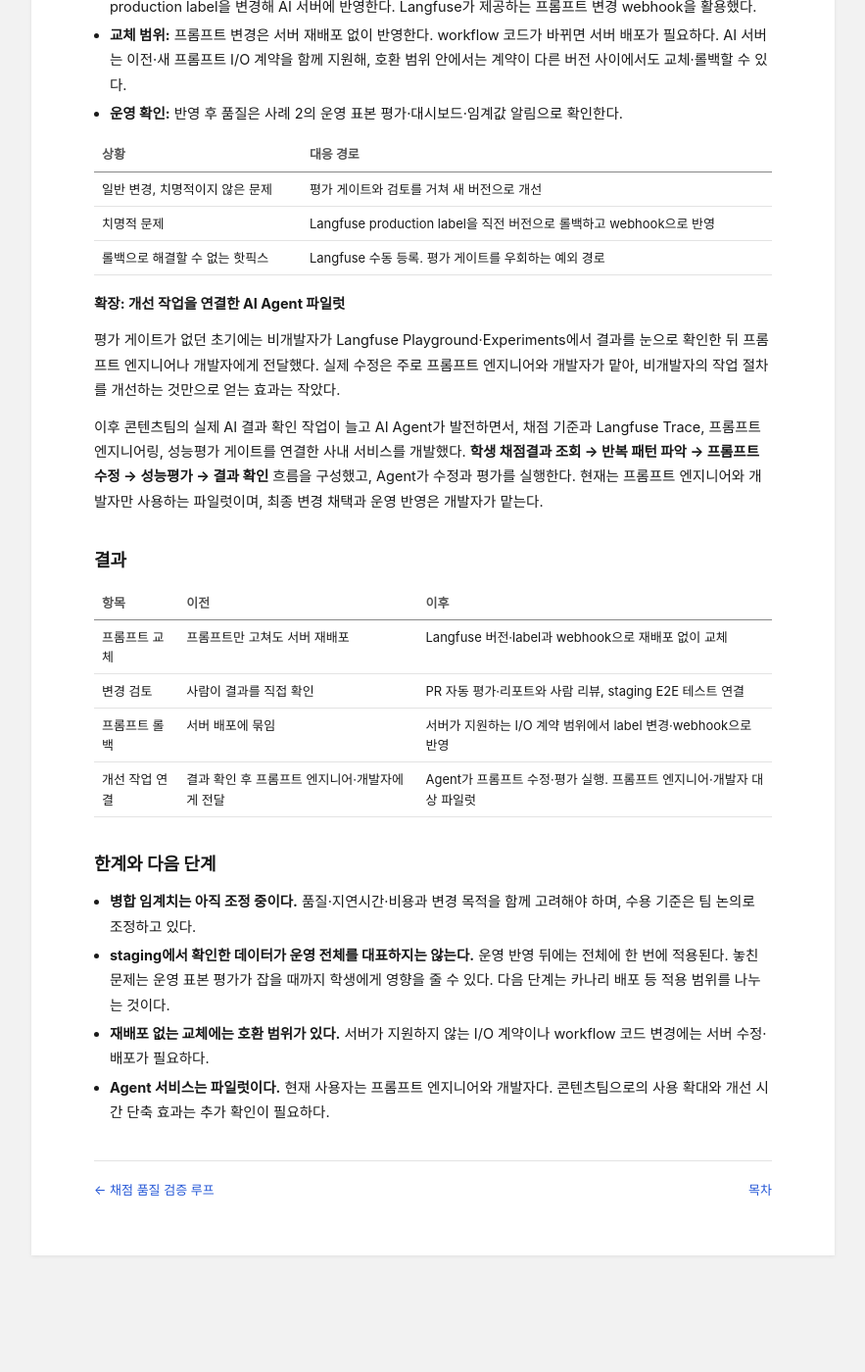
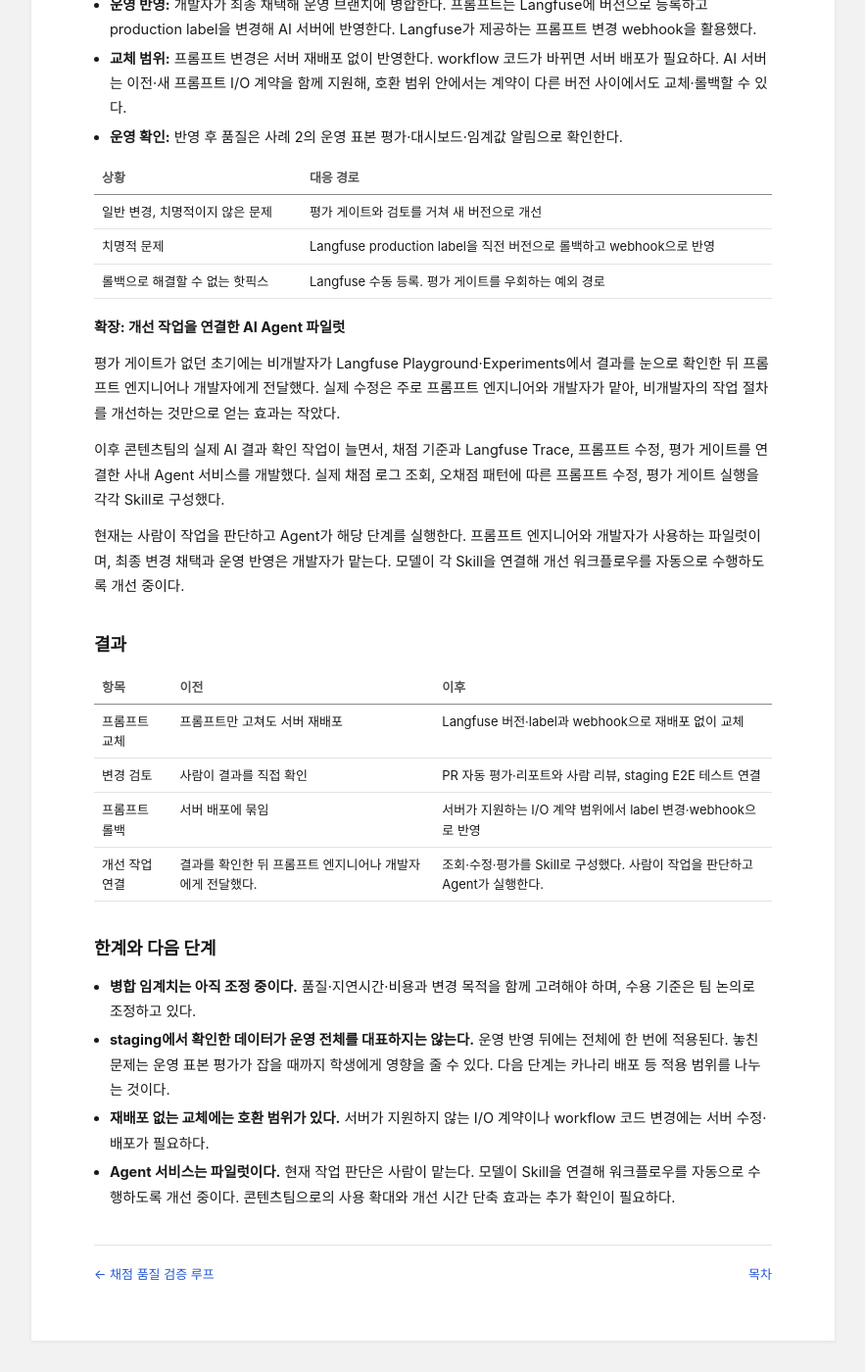
Before and after one commit to eatingbug/resume, a Jekyll site: the page built from _cases/prompt-cicd-gate.md, in a window 1280 px wide and 1400 px high, scrolled down 2398 px. Shown: the whole window at 98% size, without its empty margins (198-1081 px from the left). Built offline with Jekyll 4.4.1, drawn with Linux system fonts in a browser that asks for light colours; some web fonts are replaced; before the commit the page ends 3711 px from its top, so only the background shows below that; some of the changed text lies outside the part shown.

Commit message:
Clarify portfolio narrative and human-directed Agent skills

```diff
--- a/_cases/prompt-cicd-gate.md
+++ b/_cases/prompt-cicd-gate.md
@@ -10,7 +10,7 @@
   - 프롬프트 분리 3단계 (코드 안 문자열 → YAML 파일 → 프롬프트 저장소·Langfuse)
   - 프롬프트 변경 PR의 평가 게이트 설계·구현 (자동 검사, 기준 버전 비교, PR 코멘트 리포트)
   - Langfuse 버전·label과 webhook을 활용한 재배포 없는 교체·롤백 구조 설계·구현
-  - 학생 채점결과 조회·프롬프트 수정·성능평가를 연결한 AI Agent 서비스 개발 (파일럿)
+  - 채점 로그 조회·프롬프트 수정·평가 게이트 실행을 Skill로 구성한 AI Agent 파일럿을 개발했다. 작업 판단은 사람이 맡는다.
 team:
   - "프롬프트 수정·검토, Agent 파일럿 사용: 프롬프트 엔지니어·개발자"
   - "최종 변경 채택·운영 반영: 개발자"
@@ -66,7 +66,9 @@
 
 평가 게이트가 없던 초기에는 비개발자가 Langfuse Playground·Experiments에서 결과를 눈으로 확인한 뒤 프롬프트 엔지니어나 개발자에게 전달했다. 실제 수정은 주로 프롬프트 엔지니어와 개발자가 맡아, 비개발자의 작업 절차를 개선하는 것만으로 얻는 효과는 작았다.
 
-이후 콘텐츠팀의 실제 AI 결과 확인 작업이 늘고 AI Agent가 발전하면서, 채점 기준과 Langfuse Trace, 프롬프트 엔지니어링, 성능평가 게이트를 연결한 사내 서비스를 개발했다. **학생 채점결과 조회 → 반복 패턴 파악 → 프롬프트 수정 → 성능평가 → 결과 확인** 흐름을 구성했고, Agent가 수정과 평가를 실행한다. 현재는 프롬프트 엔지니어와 개발자만 사용하는 파일럿이며, 최종 변경 채택과 운영 반영은 개발자가 맡는다.
+이후 콘텐츠팀의 실제 AI 결과 확인 작업이 늘면서, 채점 기준과 Langfuse Trace, 프롬프트 수정, 평가 게이트를 연결한 사내 Agent 서비스를 개발했다. 실제 채점 로그 조회, 오채점 패턴에 따른 프롬프트 수정, 평가 게이트 실행을 각각 Skill로 구성했다.
+
+현재는 사람이 작업을 판단하고 Agent가 해당 단계를 실행한다. 프롬프트 엔지니어와 개발자가 사용하는 파일럿이며, 최종 변경 채택과 운영 반영은 개발자가 맡는다. 모델이 각 Skill을 연결해 개선 워크플로우를 자동으로 수행하도록 개선 중이다.
 
 ## 결과
 
@@ -75,11 +77,11 @@
 | 프롬프트 교체 | 프롬프트만 고쳐도 서버 재배포 | Langfuse 버전·label과 webhook으로 재배포 없이 교체 |
 | 변경 검토 | 사람이 결과를 직접 확인 | PR 자동 평가·리포트와 사람 리뷰, staging E2E 테스트 연결 |
 | 프롬프트 롤백 | 서버 배포에 묶임 | 서버가 지원하는 I/O 계약 범위에서 label 변경·webhook으로 반영 |
-| 개선 작업 연결 | 결과 확인 후 프롬프트 엔지니어·개발자에게 전달 | Agent가 프롬프트 수정·평가 실행. 프롬프트 엔지니어·개발자 대상 파일럿 |
+| 개선 작업 연결 | 결과를 확인한 뒤 프롬프트 엔지니어나 개발자에게 전달했다. | 조회·수정·평가를 Skill로 구성했다. 사람이 작업을 판단하고 Agent가 실행한다. |
 
 ## 한계와 다음 단계
 
 - **병합 임계치는 아직 조정 중이다.** 품질·지연시간·비용과 변경 목적을 함께 고려해야 하며, 수용 기준은 팀 논의로 조정하고 있다.
 - **staging에서 확인한 데이터가 운영 전체를 대표하지는 않는다.** 운영 반영 뒤에는 전체에 한 번에 적용된다. 놓친 문제는 운영 표본 평가가 잡을 때까지 학생에게 영향을 줄 수 있다. 다음 단계는 카나리 배포 등 적용 범위를 나누는 것이다.
 - **재배포 없는 교체에는 호환 범위가 있다.** 서버가 지원하지 않는 I/O 계약이나 workflow 코드 변경에는 서버 수정·배포가 필요하다.
-- **Agent 서비스는 파일럿이다.** 현재 사용자는 프롬프트 엔지니어와 개발자다. 콘텐츠팀으로의 사용 확대와 개선 시간 단축 효과는 추가 확인이 필요하다.
+- **Agent 서비스는 파일럿이다.** 현재 작업 판단은 사람이 맡는다. 모델이 Skill을 연결해 워크플로우를 자동으로 수행하도록 개선 중이다. 콘텐츠팀으로의 사용 확대와 개선 시간 단축 효과는 추가 확인이 필요하다.
--- a/_data/portfolio.yml
+++ b/_data/portfolio.yml
@@ -3,5 +3,5 @@
 
 title: 포트폴리오
 theme: >-
-  LLM 채점: 프로토타입까지는 빠르게 완성. 운영에서는 같은 답안의 점수 변동·출력 형식 깨짐 발생.
-  아래 사례: 이 비결정성을 운영에서 다룬 방법.
+  LLM 채점은 프로토타입 이후가 더 어려웠다. 학생에게는 빠른 피드백이 필요했고, 운영에서는 오채점을 발견하고 변경의 영향을 검증해야 했다.
+  세 사례는 실시간 채점 구현부터 품질 측정, 프롬프트 개선·배포까지 연결한 과정이다.
--- a/_data/resume.yml
+++ b/_data/resume.yml
@@ -64,7 +64,7 @@
     - name: Agent·개발 방식
       items:
         - title: 프롬프트 개선 Agent 개발
-          desc: 채점 결과 조회·수정·성능 평가를 연결한 파일럿 구축. 프롬프트 엔지니어·개발자가 사용하며 운영 반영은 개발자가 담당
+          desc: 채점 로그 조회·프롬프트 수정·평가 게이트 실행을 Skill로 구성한 파일럿 개발. 사람이 작업을 판단하고 Agent가 실행하며 운영 반영은 개발자가 담당
         - title: AI Agent 기반 개발 워크플로우 도입
           desc: Agent용 규칙·도구·검증 환경을 구성해 ReportCard를 PRD부터 IaC·CI/CD 포함 프로덕션 배포까지 약 3주 만에 단독 완료
     - name: 조직 활용 확산
```
Also changed, not shown: _cases/quality-loop.md (+2 -0 lines), _cases/realtime-grading.md (+3 -1 lines), tests/portfolio.test.mjs (+1 -1 lines).
